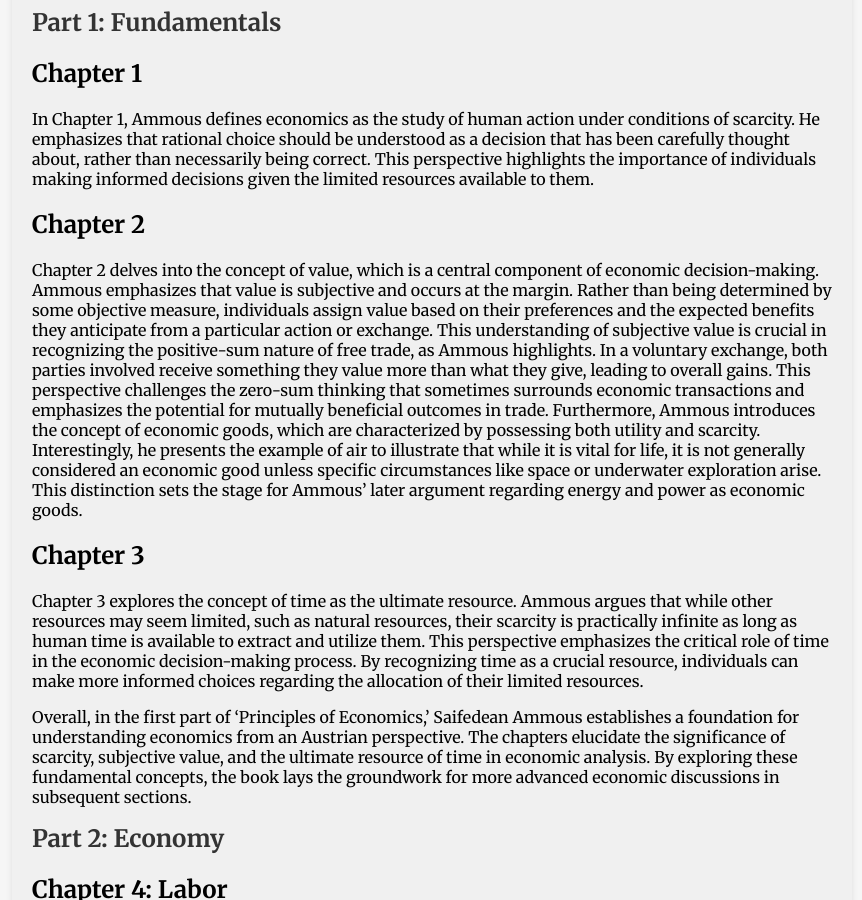
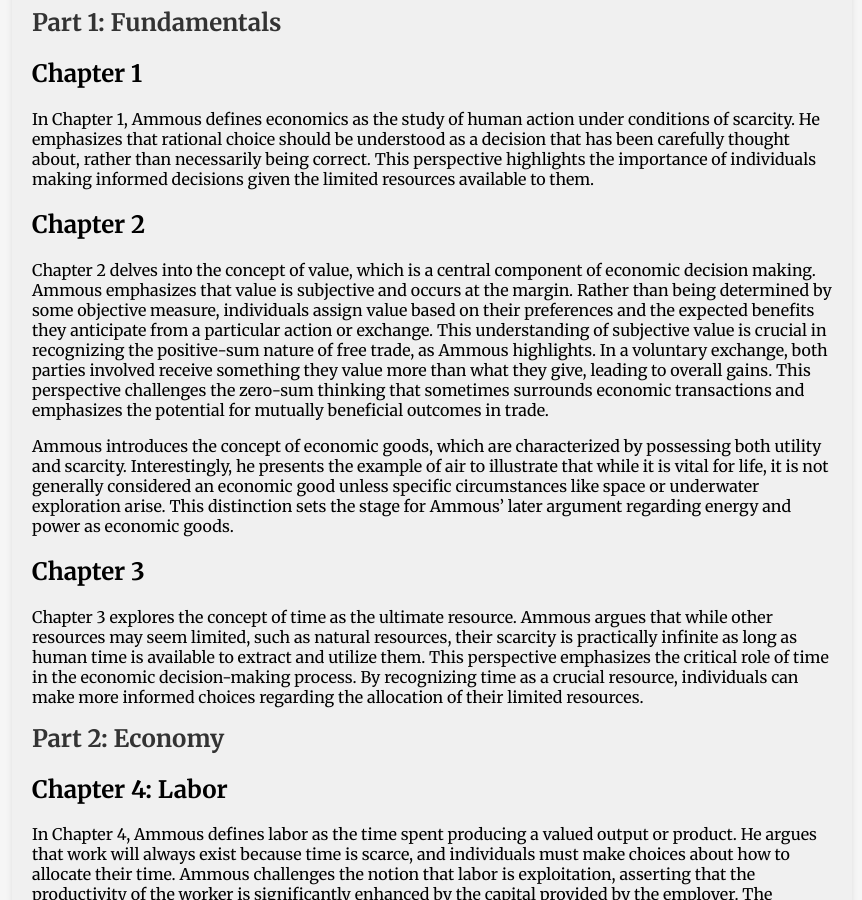
Before and after one commit to Kortelange/webpage, a Jekyll site: the page built from _books/principles_of_economics.md, in a window 1280 px wide and 900 px high, scrolled down 264 px. Shown: the whole window, without its empty margins (208-1070 px from the left). Built offline with Jekyll 4.4.1, drawn with Linux system fonts in a browser that asks for light colours.

Commit message:
Fix language in chapter 2 and 3

```diff
--- a/_books/principles_of_economics.md
+++ b/_books/principles_of_economics.md
@@ -15,17 +15,38 @@ Following is an extensive summary outlining the main points of each chapter.
 
 ## Chapter 1
 
-In Chapter 1, Ammous defines economics as the study of human action under conditions of scarcity. He emphasizes that rational choice should be understood as a decision that has been carefully thought about, rather than necessarily being correct. This perspective highlights the importance of individuals making informed decisions given the limited resources available to them.
+In Chapter 1, Ammous defines economics as the study of human action under conditions of
+scarcity. He emphasizes that rational choice should be understood as a decision that has
+been carefully thought about, rather than necessarily being correct. This perspective
+highlights the importance of individuals making informed decisions given the limited
+resources available to them.
 
 ## Chapter 2
 
-Chapter 2 delves into the concept of value, which is a central component of economic decision-making. Ammous emphasizes that value is subjective and occurs at the margin. Rather than being determined by some objective measure, individuals assign value based on their preferences and the expected benefits they anticipate from a particular action or exchange. This understanding of subjective value is crucial in recognizing the positive-sum nature of free trade, as Ammous highlights. In a voluntary exchange, both parties involved receive something they value more than what they give, leading to overall gains. This perspective challenges the zero-sum thinking that sometimes surrounds economic transactions and emphasizes the potential for mutually beneficial outcomes in trade. Furthermore, Ammous introduces the concept of economic goods, which are characterized by possessing both utility and scarcity. Interestingly, he presents the example of air to illustrate that while it is vital for life, it is not generally considered an economic good unless specific circumstances like space or underwater exploration arise. This distinction sets the stage for Ammous' later argument regarding energy and power as economic goods.
+Chapter 2 delves into the concept of value, which is a central component of economic
+decision making. Ammous emphasizes that value is subjective and occurs at the margin.
+Rather than being determined by some objective measure, individuals assign value based on
+their preferences and the expected benefits they anticipate from a particular action or
+exchange. This understanding of subjective value is crucial in recognizing the positive-sum
+nature of free trade, as Ammous highlights. In a voluntary exchange, both parties involved
+receive something they value more than what they give, leading to overall gains. This
+perspective challenges the zero-sum thinking that sometimes surrounds economic transactions
+and emphasizes the potential for mutually beneficial outcomes in trade.
+
+Ammous introduces the concept of economic goods, which are characterized by possessing both utility
+and scarcity. Interestingly, he presents the example of air to illustrate that while it is
+vital for life, it is not generally considered an economic good unless specific circumstances
+like space or underwater exploration arise. This distinction sets the stage for Ammous' later
+argument regarding energy and power as economic goods.
 
 ## Chapter 3
 
-Chapter 3 explores the concept of time as the ultimate resource. Ammous argues that while other resources may seem limited, such as natural resources, their scarcity is practically infinite as long as human time is available to extract and utilize them. This perspective emphasizes the critical role of time in the economic decision-making process. By recognizing time as a crucial resource, individuals can make more informed choices regarding the allocation of their limited resources.
-
-Overall, in the first part of 'Principles of Economics,' Saifedean Ammous establishes a foundation for understanding economics from an Austrian perspective. The chapters elucidate the significance of scarcity, subjective value, and the ultimate resource of time in economic analysis. By exploring these fundamental concepts, the book lays the groundwork for more advanced economic discussions in subsequent sections.
+Chapter 3 explores the concept of time as the ultimate resource. Ammous argues that while
+other resources may seem limited, such as natural resources, their scarcity is practically
+infinite as long as human time is available to extract and utilize them. This perspective
+emphasizes the critical role of time in the economic decision-making process. By recognizing
+time as a crucial resource, individuals can make more informed choices regarding the
+allocation of their limited resources.
 
 # Part 2: Economy
 
```
